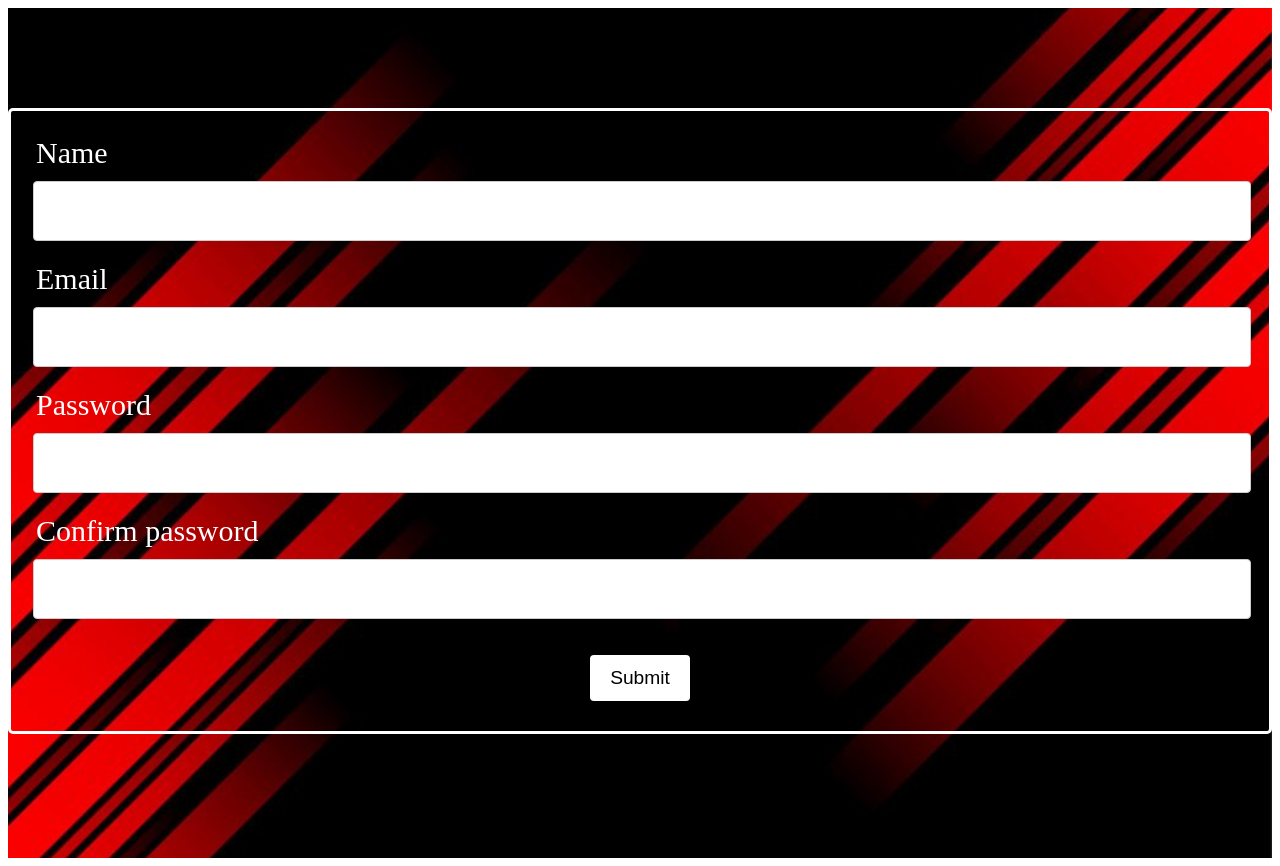
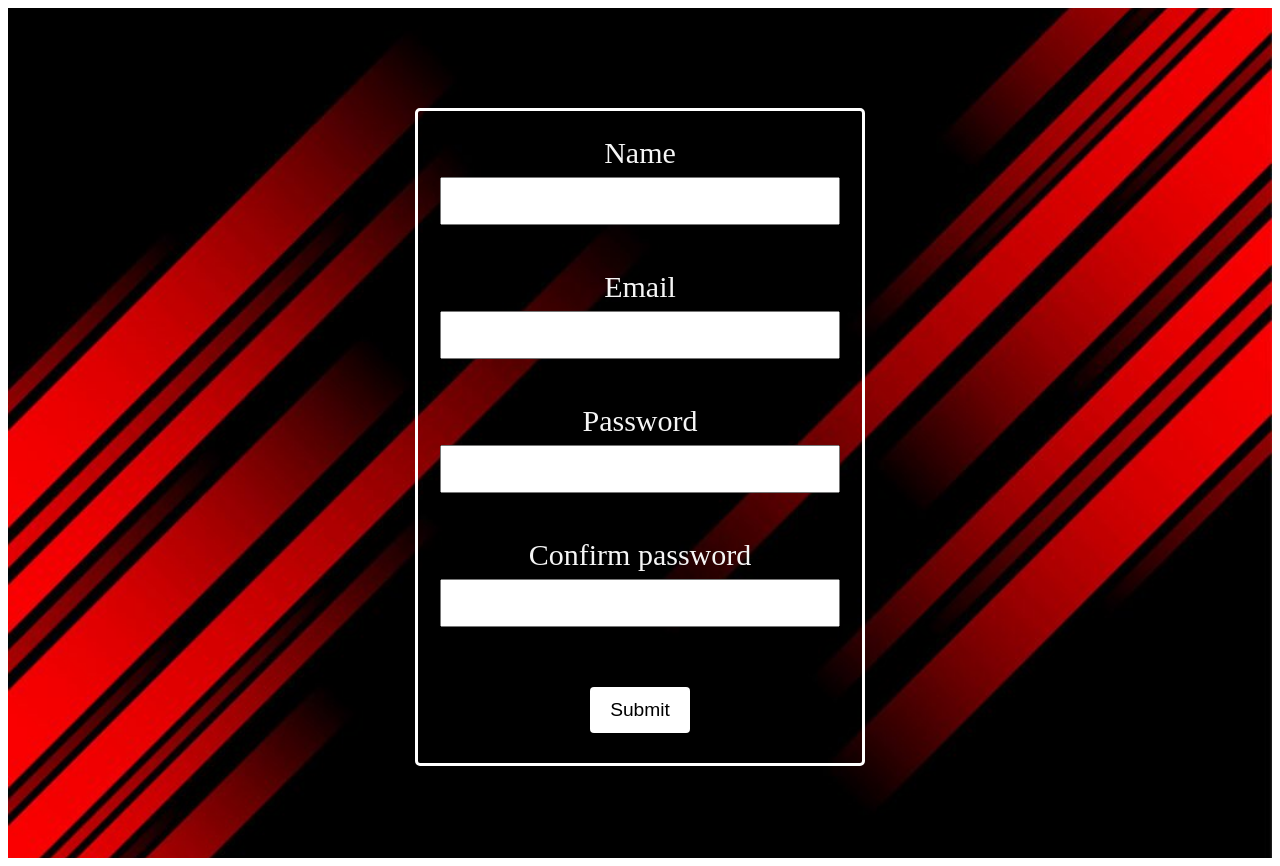
Before and after one commit to Eddahkarambu/Fitness-App, a React (Create React App) app: page /signup in a window 1280 px wide. Built offline with nearby package versions, Linux system fonts and the light colour scheme.

Commit message:
updated css contact styles

```diff
--- a/src/Components/Contact.css
+++ b/src/Components/Contact.css
@@ -8,7 +8,7 @@
 }
 
 
-.label{
+.contact-label{
     display: block;
     font-size: 30px;
     color: white;
@@ -16,7 +16,7 @@
     float: left;
     }
 
-.input{
+.contact-input{
         width: 100%;
         padding: 12px;
         border: 1px solid #ccc;
--- a/src/Components/Contact.js
+++ b/src/Components/Contact.js
@@ -57,17 +57,17 @@ function Contact() {
                         Please enter all the fields correctly
                     </div>
                 )}
-               <label className="label">Name</label>
-                <input onChange={handleName} className="input" placeholder="Your name.."
+               <label className="contact-label">Name</label>
+                <input onChange={handleName} className="contact-input" placeholder="Your name.."
                 value={Name} type="Name" />
 
 
-                <label className="label">Email</label>
-                <input  onChange={handleEmail} className="input" placeholder="Your email.."
+                <label className="contact-label">Email</label>
+                <input  onChange={handleEmail} className="contact-input" placeholder="Your email.."
                 value={Email} type="email"/>
 
-                <label className="label">Message</label>
-                <input onChange={handleMessage}  className="input" placeholder="Write something.."
+                <label className="contact-label">Message</label>
+                <input onChange={handleMessage}  className="contact-input" placeholder="Write something.."
                 value={Message} type="email"/>
 
                 <button onClick={handleSubmit} className="btn" type="submit">
```
